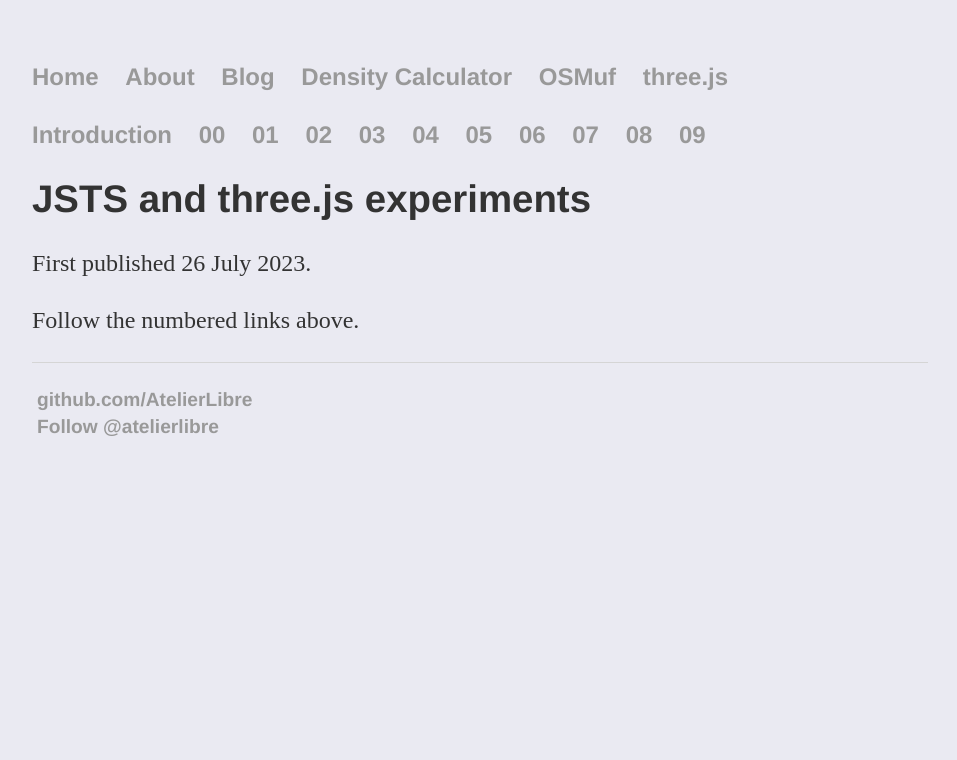
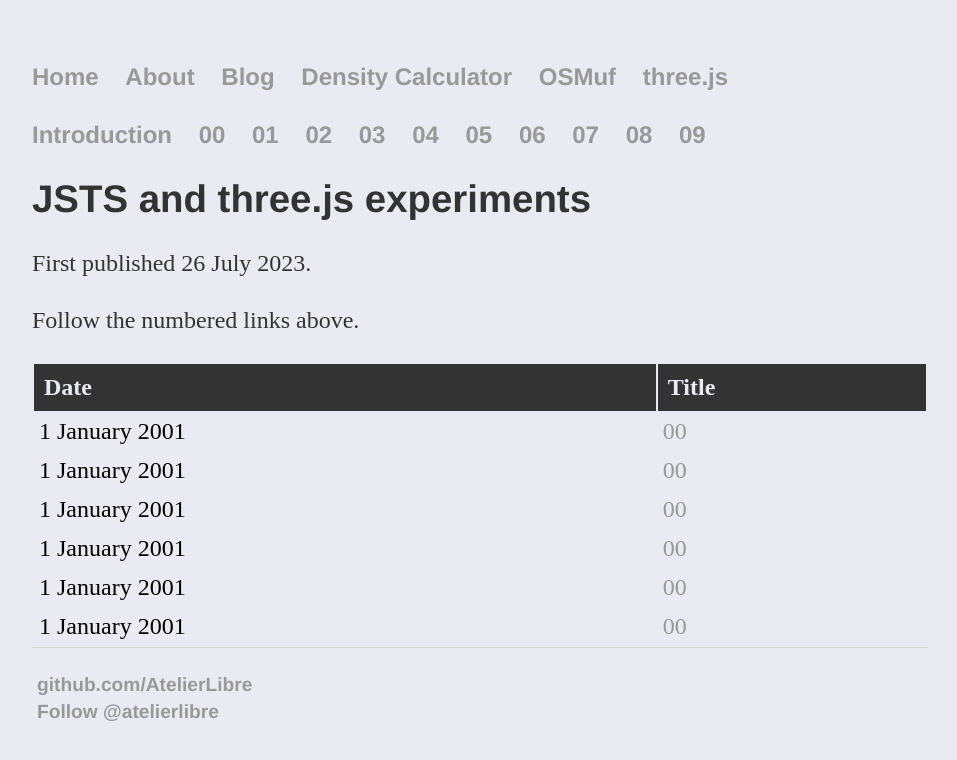
Before and after one commit to AtelierLibre/AtelierLibre.github.io, a Jekyll site: the page built from threejs/index.html, in a window 1280 px wide. Shown: the top 760 px of the page, without its empty margins (160-1117 px from the left). Built offline with Jekyll 4.4.1, drawn with Linux system fonts in a browser that asks for light colours; comment, search, counter and statistics services are not loaded.

Commit message:
Reorganising threejs posts to a table

```diff
--- a/threejs/index.html
+++ b/threejs/index.html
@@ -6,6 +6,38 @@ title: JSTS and three.js experiments
 {% include threejs_nav.html %}
 
 <h1>{{ page.title }}</h1>
+
 <p>First published 26 July 2023.</p>
 
 <p>Follow the numbered links above.</p>
+
+<table class="posts">
+    <tr>
+        <th>Date</th>
+        <th>Title</th>
+    </tr>
+    <tr>
+        <td><span>1 January 2001</span></td>
+        <td><a href="/threejs/00.html">00</a></td>
+    </tr>
+    <tr>
+        <td><span>1 January 2001</span></td>
+        <td><a href="/threejs/00.html">00</a></td>
+    </tr>
+    <tr>
+        <td><span>1 January 2001</span></td>
+        <td><a href="/threejs/00.html">00</a></td>
+    </tr>
+    <tr>
+        <td><span>1 January 2001</span></td>
+        <td><a href="/threejs/00.html">00</a></td>
+    </tr>
+    <tr>
+        <td><span>1 January 2001</span></td>
+        <td><a href="/threejs/00.html">00</a></td>
+    </tr>
+    <tr>
+        <td><span>1 January 2001</span></td>
+        <td><a href="/threejs/00.html">00</a></td>
+    </tr>
+</table>
```
